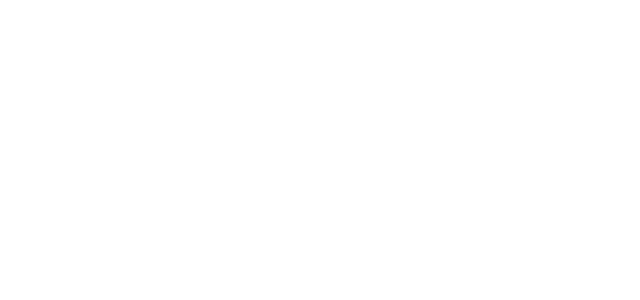
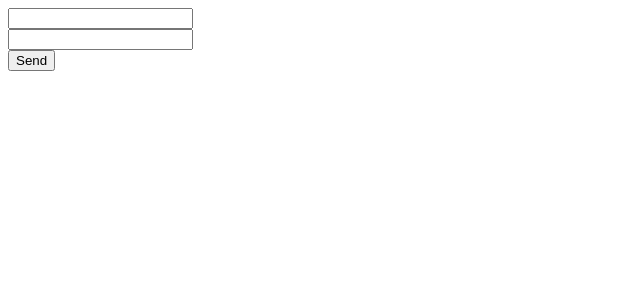
Before and after one commit to Naydens/rental-films, a React (Create React App) app: page /playground in a window 1280 px wide. Shown: the top 300 px of the page, without its empty margins (0-640 px from the left). Built offline with nearby package versions, Linux system fonts and the light colour scheme.

Commit message:
Worked with react forms

```diff
--- a/package.json
+++ b/package.json
@@ -8,6 +8,7 @@
     "@testing-library/user-event": "^12.2.0",
     "react": "^17.0.1",
     "react-dom": "^17.0.1",
+    "react-hook-form": "^6.12.2",
     "react-router-dom": "^5.2.0",
     "react-scripts": "4.0.0",
     "web-vitals": "^0.2.4"
--- a/src/App.js
+++ b/src/App.js
@@ -1,7 +1,8 @@
 import { BrowserRouter, Route, Link } from "react-router-dom";
 import HomePage from "./pages/HomePage";
 import FilmPage from "./pages/FilmPage";
-import Playground from "./components/Playground";
+import PlaygroundPage from "./pages/PlaygroundPage";
+import Layout from "./pages/Layout";
 
 export default function App() {
   return (
@@ -10,9 +11,11 @@ export default function App() {
         <HomePage />
       </Route>
 
-<Route path="/film-description/:id" component={FilmPage} />
+      <Route path="/film-description/:id" component={FilmPage} />
+      <Route path="/playground">
+        <PlaygroundPage />
+      </Route>
 
-      {/* <Playground /> */}
     </BrowserRouter>
   );
 }
--- a/src/components/Film/Film.css
+++ b/src/components/Film/Film.css
@@ -6,7 +6,6 @@
 } */
 
 .film_full {
-  width: 77%;
   max-width: 1000px;
   margin: auto;
 }
--- a/src/pages/FilmPage.js
+++ b/src/pages/FilmPage.js
@@ -1,12 +1,13 @@
 import React, { Component } from "react";
 import Film from "../components/Film";
+import Layout from './Layout';
 
 export default function FilmPage(props){
   console.log(props.match.params.id);
     return (
-        <div>
+        <Layout>
           <Film full />
-        </div>
+        </Layout>
       );
 }
 
--- a/src/pages/HomePage.js
+++ b/src/pages/HomePage.js
@@ -1,9 +1,7 @@
 import { useEffect, useState } from 'react';
-import Menu from "../components/Header";
-import FiltersList from "../components/FiltersList";
 import ShowMoreBt from "../components/ShowMoreBt";
 import Film from "../components/Film";
-import Header from "../components/Header";
+import Layout from './Layout';
 
 export default function HomePage() {
   const [films, setFilms] = useState([]);
@@ -17,22 +15,15 @@ export default function HomePage() {
   function handleClick() {
     return fetch('https://jsonplaceholder.typicode.com/posts')
       .then(response => response.json())
-      .then(posts => setFilms([...films, ...posts.slice(0,5)]));
+      .then(posts => setFilms([...films, ...posts.slice(0, 5)]));
   }
 
   const filmsList = films.map((film) => <Film key={film.id} />);
 
   return (
-    <div className="container">
-      <div className="container__main">
-        <Header />
-        {filmsList}
-        <ShowMoreBt onClick={handleClick} />
-      </div>
-
-      <div className="container__right">
-        <FiltersList />
-      </div>
-    </div>
+    <Layout>
+      {filmsList}
+      <ShowMoreBt onClick={handleClick} />
+    </Layout>
   );
 }
--- /dev/null
+++ b/src/pages/Layout.js
@@ -0,0 +1,20 @@
+import React from 'react'
+import FiltersList from '../components/FiltersList'
+import Header from '../components/Header'
+
+const Layout = (props) => {
+    return (
+        <div className="container">
+            <div className="container__main">
+                <Header />
+                {props.children}
+            </div>
+
+            <div className="container__right">
+                <FiltersList />
+            </div>
+        </div>
+    )
+}
+
+export default Layout
--- /dev/null
+++ b/src/pages/PlaygroundPage.js
@@ -0,0 +1,29 @@
+import {useForm } from 'react-hook-form';
+
+export default function PlaygroundPage() {
+  const { register, handleSubmit, errors } = useForm();
+
+  console.log(errors);
+
+  function onSubmit(data) {
+    console.log(data);
+  }
+
+  return (
+    <form onSubmit={handleSubmit(onSubmit)}>
+      <input name="name" ref={register({
+        required: {
+          value: true,
+          message: "Поле обязательно"
+        },
+        minLength: {
+          value: 3,
+          message: 'Имя должно быть не меньше 3х символов'
+        }
+      })} /><br />
+      <div style={{color: 'red'}}>{errors.name && errors.name.message}</div>
+      <input name="lastname" ref={register} /><br />
+      <button>Send</button>
+    </form>
+  );
+}
```
Also changed, not shown: 1 other file (tests, documents, lock files or other folders).
